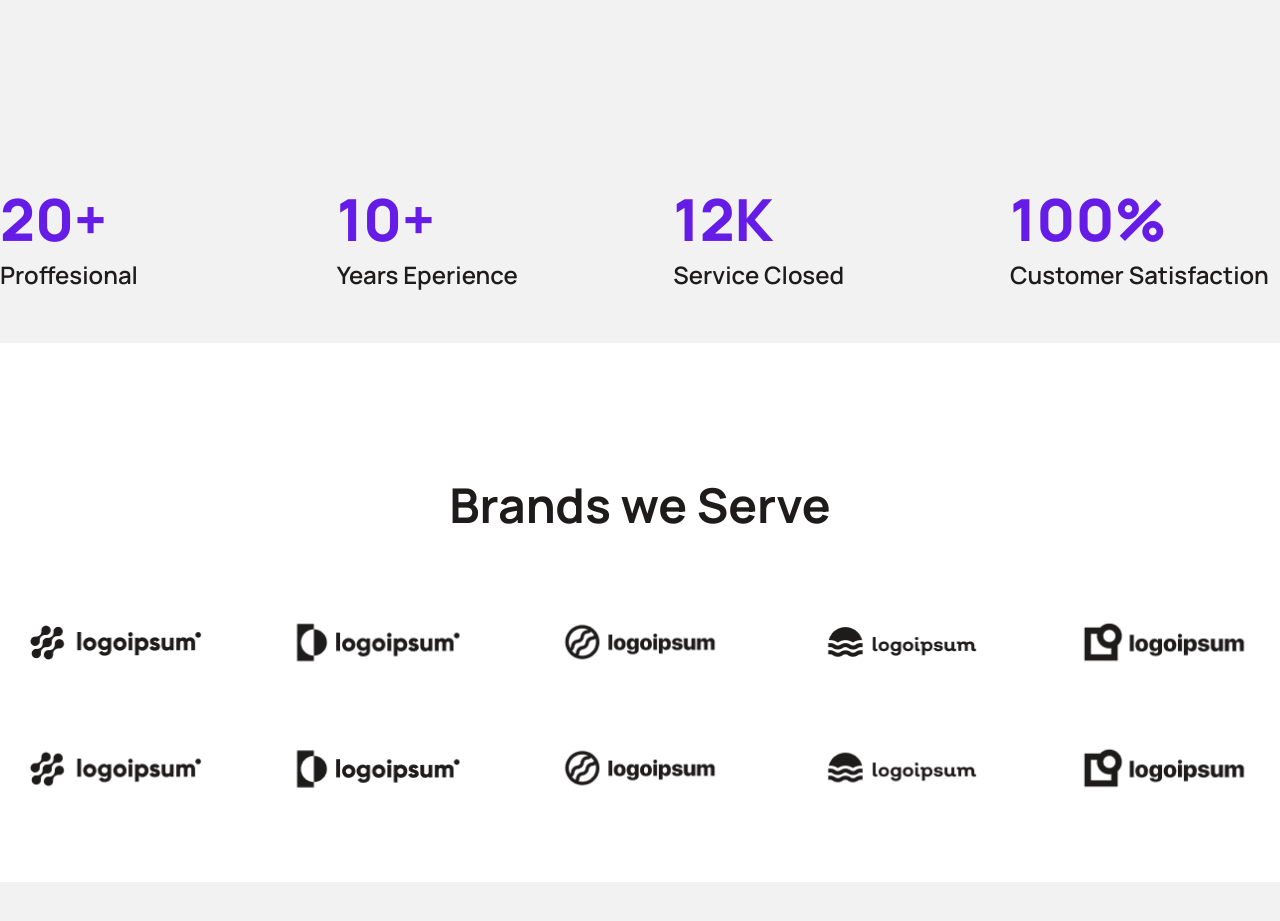
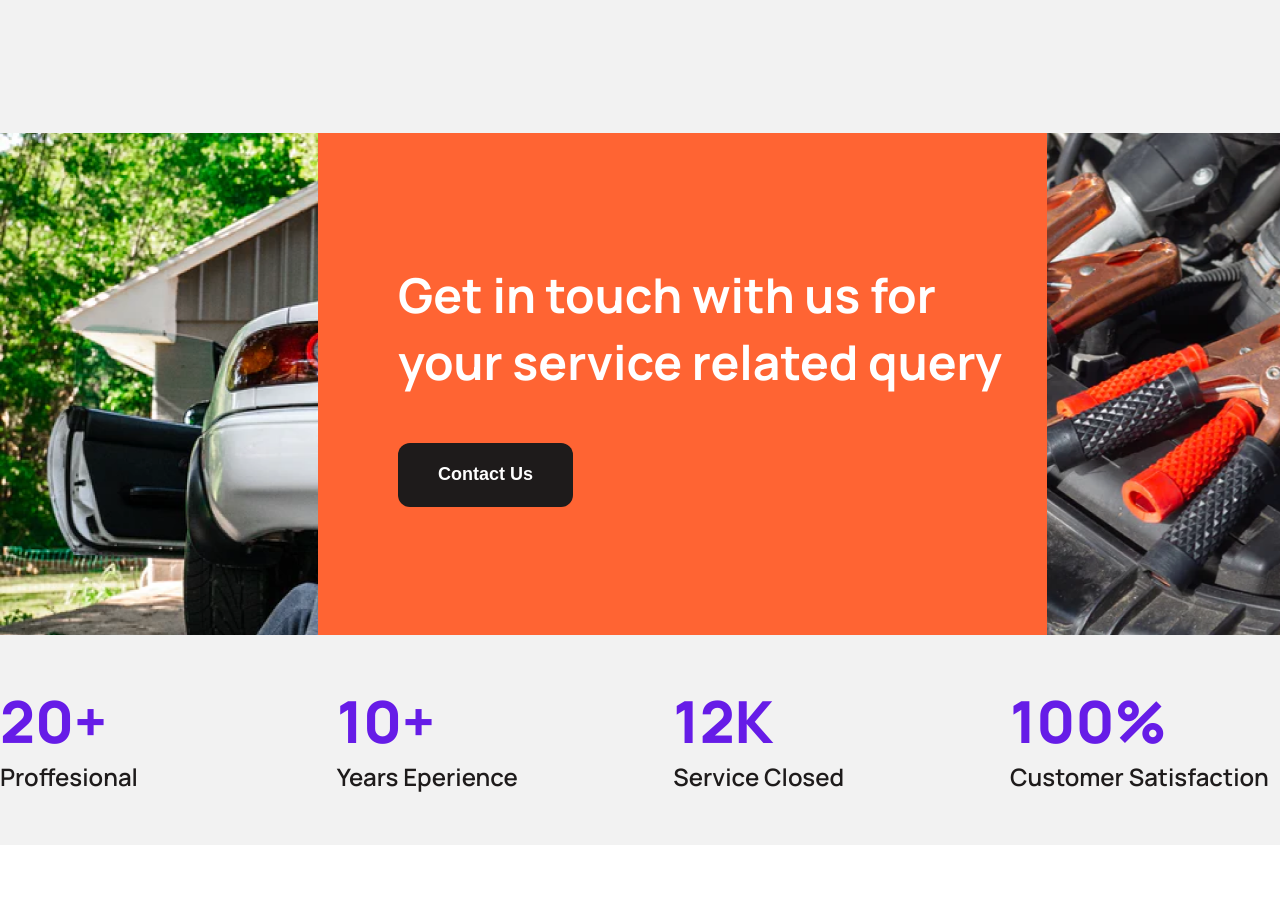
Before and after one commit to ernestas17/CA_Team_1, a React (Create React App) app: page / in a window 1280 px wide. Shown: the part 3540-4461 px from the top of the page. Built offline with nearby package versions, Linux system fonts and the light colour scheme.

Commit message:
Added CTA(CallToAction) component to mainPage

```diff
--- a/src/pages/HomePage/HomePage.jsx
+++ b/src/pages/HomePage/HomePage.jsx
@@ -1,6 +1,7 @@
 import React from 'react';
 import Button from '../../components/Button';
 import Image from './Image.png';
+import CallToAction from '../../components/CallToAction/CallToAction';
 
 import {
   Icon1,
@@ -266,6 +267,8 @@ const HomePage = () => {
         </div>
       </StyledOffer>
 
+      <CallToAction></CallToAction>
+
       <StyledExpierence>
         <div className='expierenceMargins'>
           <div className='expierenceNumber'>
@@ -286,7 +289,7 @@ const HomePage = () => {
           </div>
         </div>
       </StyledExpierence>
-      {/* call to action Component */}
+
       <StyledBrands>
         <div className='brandsText'>Brands we Serve</div>
         <div className='brandLogoContainer'>
```
